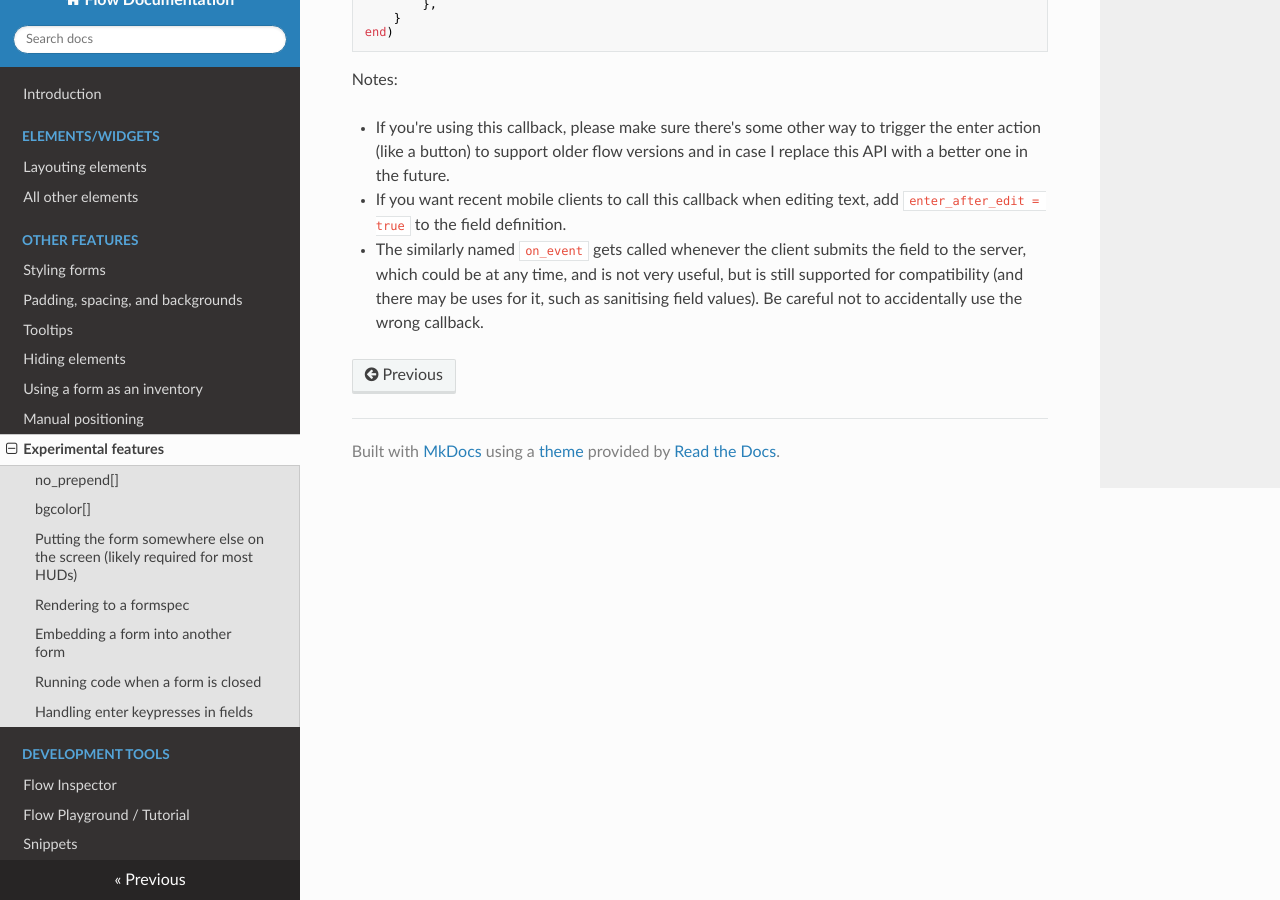
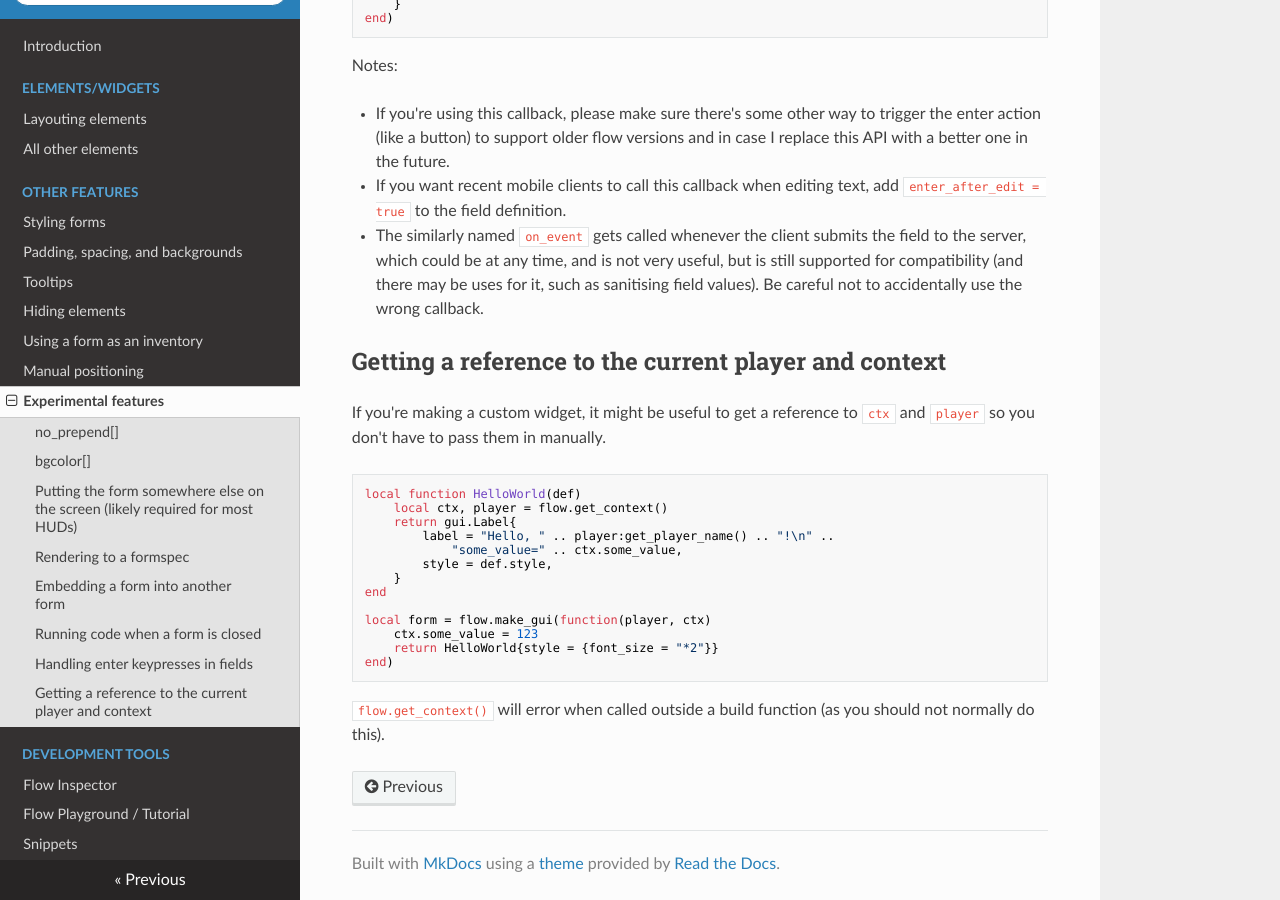
Before and after one commit to luk3yx/minetest-flow, an MkDocs documentation site: the page built from doc/experimental.md, in a window 1280 px wide and 900 px high, scrolled down 3265 px. Built offline with MkDocs 1.6.1, drawn with Linux system fonts in a browser that asks for light colours; nearby versions of some CDN libraries; some of the changed text lies outside the part shown.

Commit message:
Document flow.get_context, make embedding with player optional

````diff
--- a/doc/experimental.md
+++ b/doc/experimental.md
@@ -98,9 +98,8 @@ local parent_form = flow.make_gui(function(player, ctx)
     return gui.VBox{
         gui.Label{label = "Hello world"},
         other_form:embed{
-            -- Passing in the player is required for now. You must use the same
-            -- player object that you get sent by flow to avoid breakages in
-            -- the future if this becomes optional.
+            -- You can optionally pass in the player object to support older
+            -- versions of flow (before 2025-06-17).
             player = player,
 
             -- A name for the embed. If this is specified, the embedded form
@@ -177,3 +176,27 @@ Notes:
    is still supported for compatibility (and there may be uses for it, such as
    sanitising field values). Be careful not to accidentally use the wrong
    callback.
+
+## Getting a reference to the current player and context
+
+If you're making a custom widget, it might be useful to get a reference to
+`ctx` and `player` so you don't have to pass them in manually.
+
+```lua
+local function HelloWorld(def)
+    local ctx, player = flow.get_context()
+    return gui.Label{
+        label = "Hello, " .. player:get_player_name() .. "!\n" ..
+            "some_value=" .. ctx.some_value,
+        style = def.style,
+    }
+end
+
+local form = flow.make_gui(function(player, ctx)
+    ctx.some_value = 123
+    return HelloWorld{style = {font_size = "*2"}}
+end)
+```
+
+`flow.get_context()` will error when called outside a build function (as you
+should not normally do this).
````
Also changed, not shown: 2 other files.
